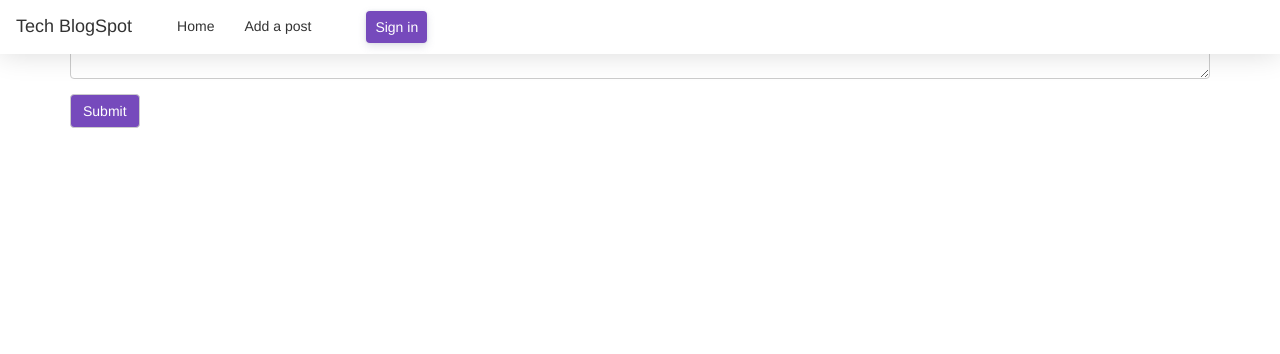
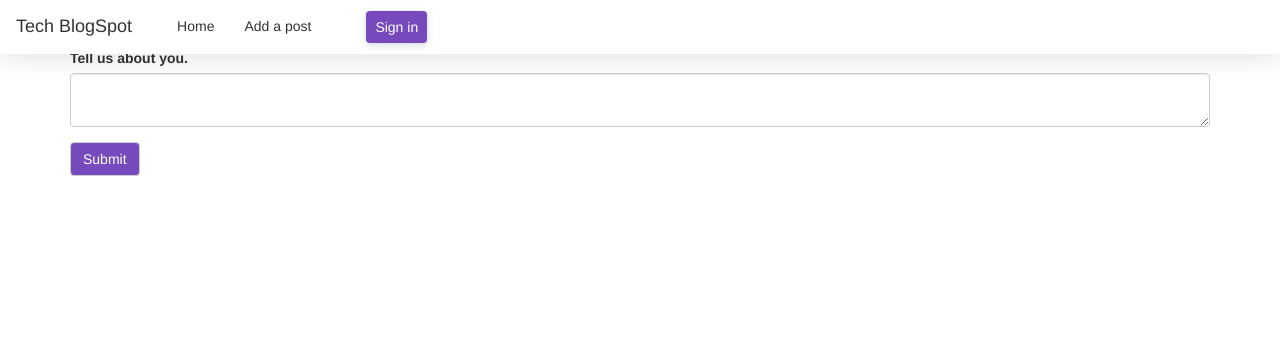
Before and after one commit to samwel-chege/Blogspot, a Flask app: template app/templates/profile/update.html in a window 1280 px wide. Shown: the top 354 px of the page. Run offline with Flask 2, Linux system fonts and the light colour scheme; the template is opened without the code that fills it: values named after a table or form of the project are taken from there, others are empty; some libraries are stand-ins or nearby versions.

Commit message:
add a main element

```diff
--- a/app/templates/profile/update.html
+++ b/app/templates/profile/update.html
@@ -2,7 +2,9 @@
 {% import 'bootstrap/wtf.html' as wtf %}
 
 {% block content %}
+<main class="mt-5 mb-4">
 <div class="container">
   {{wtf.quick_form(form)}}
 </div>
+</main>
 {% endblock %}
```
